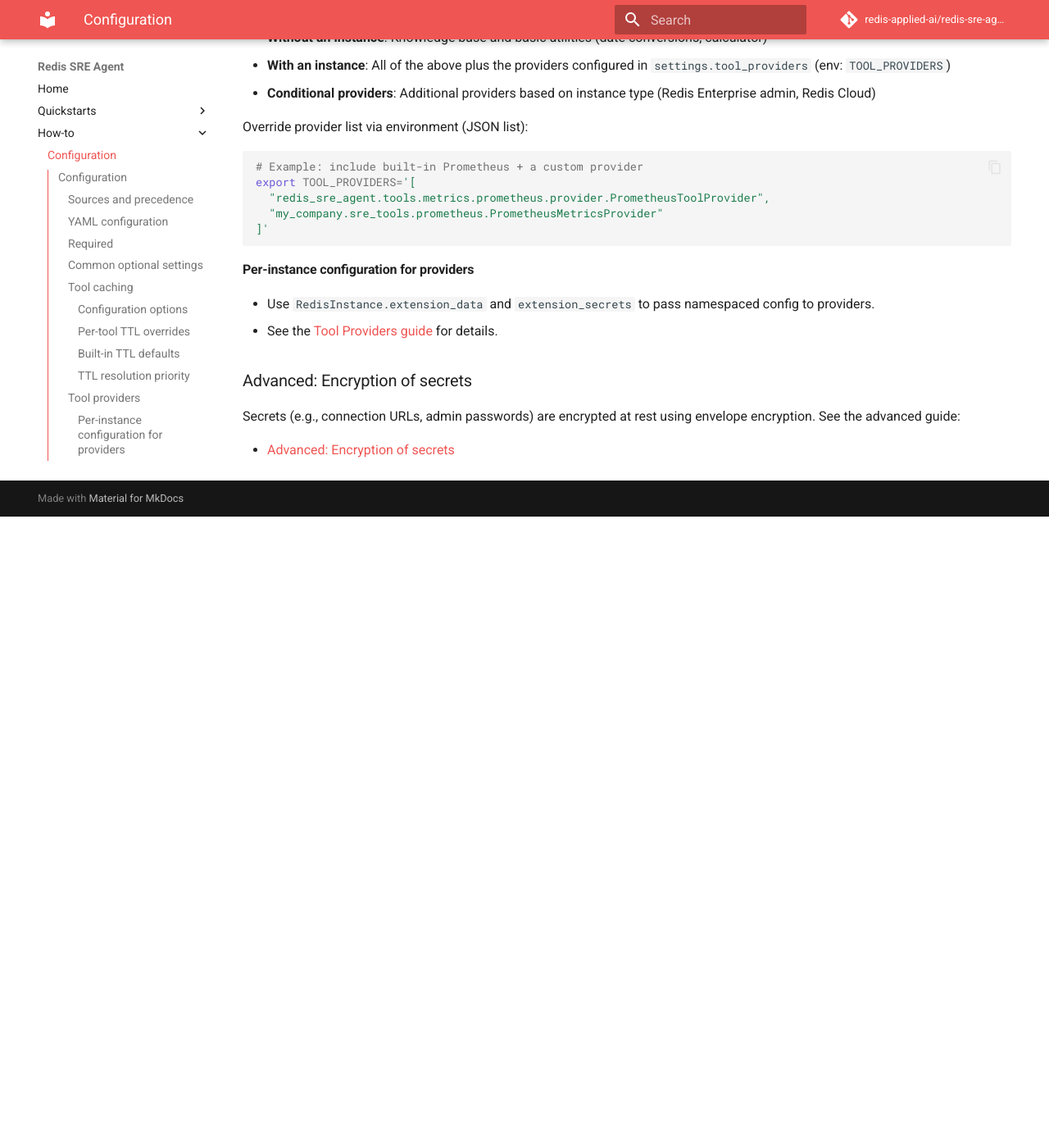
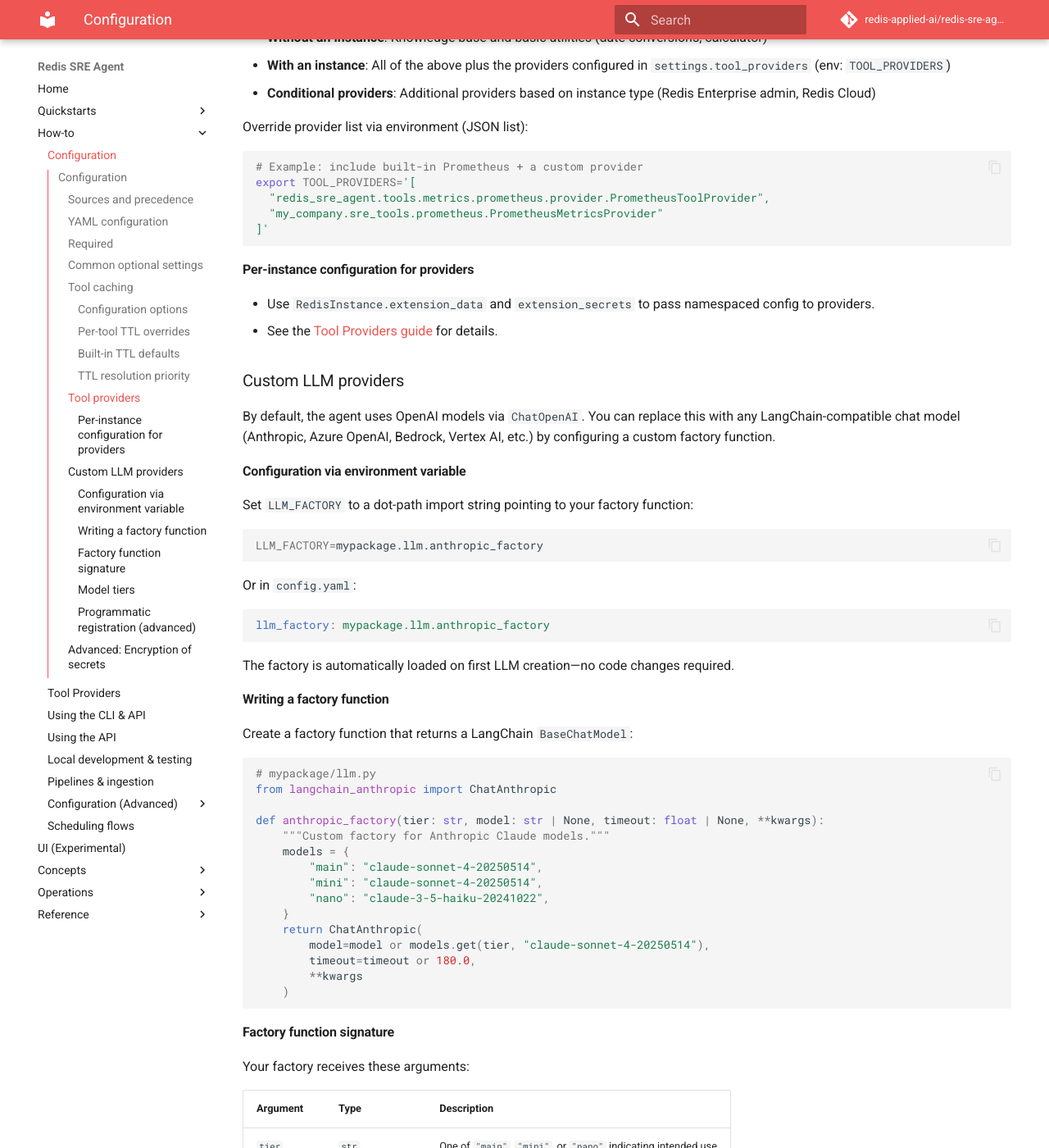
Before and after one commit to redis-applied-ai/redis-sre-agent, an MkDocs documentation site: the page built from docs/how-to/configuration.md, in a window 1280 px wide and 1400 px high, scrolled down 4592 px. Shown: the whole window at 82% size. Built offline with MkDocs 1.6.1 and Material for MkDocs 9.7.7, drawn with Linux system fonts in a browser that asks for light colours; comment, search, counter and statistics services are not loaded; before the commit the page ends 5222 px from its top, so only the background shows below that; some of the changed text lies outside the part shown.

Commit message:
Add contributing docs and config-based LLM factory loading

````diff
--- a/docs/how-to/configuration.md
+++ b/docs/how-to/configuration.md
@@ -192,6 +192,95 @@
 - Use `RedisInstance.extension_data` and `extension_secrets` to pass namespaced config to providers.
 - See the [Tool Providers guide](tool-providers.md) for details.
 
+### Custom LLM providers
+
+By default, the agent uses OpenAI models via `ChatOpenAI`. You can replace this with any LangChain-compatible chat model (Anthropic, Azure OpenAI, Bedrock, Vertex AI, etc.) by configuring a custom factory function.
+
+#### Configuration via environment variable
+
+Set `LLM_FACTORY` to a dot-path import string pointing to your factory function:
+
+```bash
+LLM_FACTORY=mypackage.llm.anthropic_factory
+```
+
+Or in `config.yaml`:
+
+```yaml
+llm_factory: mypackage.llm.anthropic_factory
+```
+
+The factory is automatically loaded on first LLM creation—no code changes required.
+
+#### Writing a factory function
+
+Create a factory function that returns a LangChain `BaseChatModel`:
+
+```python
+# mypackage/llm.py
+from langchain_anthropic import ChatAnthropic
+
+def anthropic_factory(tier: str, model: str | None, timeout: float | None, **kwargs):
+    """Custom factory for Anthropic Claude models."""
+    models = {
+        "main": "claude-sonnet-4-20250514",
+        "mini": "claude-sonnet-4-20250514",
+        "nano": "claude-3-5-haiku-20241022",
+    }
+    return ChatAnthropic(
+        model=model or models.get(tier, "claude-sonnet-4-20250514"),
+        timeout=timeout or 180.0,
+        **kwargs
+    )
+```
+
+#### Factory function signature
+
+Your factory receives these arguments:
+
+| Argument | Type | Description |
+|----------|------|-------------|
+| `tier` | `str` | One of `"main"`, `"mini"`, or `"nano"` indicating intended use |
+| `model` | `str \| None` | Model name override, or `None` to use tier default |
+| `timeout` | `float \| None` | Timeout override, or `None` to use default |
+| `**kwargs` | | Additional arguments passed through from caller |
+
+The factory must return a LangChain `BaseChatModel` instance.
+
+#### Model tiers
+
+The agent uses three tiers of models for different tasks:
+
+| Tier | Default Model | Used For |
+|------|---------------|----------|
+| `main` | `gpt-4o` | Primary agent reasoning, complex analysis |
+| `mini` | `gpt-4o-mini` | Knowledge search, utility tasks |
+| `nano` | `gpt-4o-mini` | Simple classification, triage |
+
+Configure default models via environment variables:
+
+```bash
+OPENAI_MODEL=gpt-4o
+OPENAI_MODEL_MINI=gpt-4o-mini
+OPENAI_MODEL_NANO=gpt-4o-mini
+```
+
+#### Programmatic registration (advanced)
+
+For advanced use cases, you can register a factory programmatically using `set_llm_factory()`. This overrides any `LLM_FACTORY` configuration:
+
+```python
+from redis_sre_agent.core.llm_helpers import set_llm_factory
+
+set_llm_factory(my_custom_factory)
+```
+
+To reset to the default OpenAI factory:
+
+```python
+set_llm_factory(None)
+```
+
 ### Advanced: Encryption of secrets
 
 Secrets (e.g., connection URLs, admin passwords) are encrypted at rest using envelope encryption. See the advanced guide:
````
Also changed, not shown: AGENTS.md (+35 -56 lines), CONTRIBUTING.md (added, +202 -0 lines), 3 other files.
